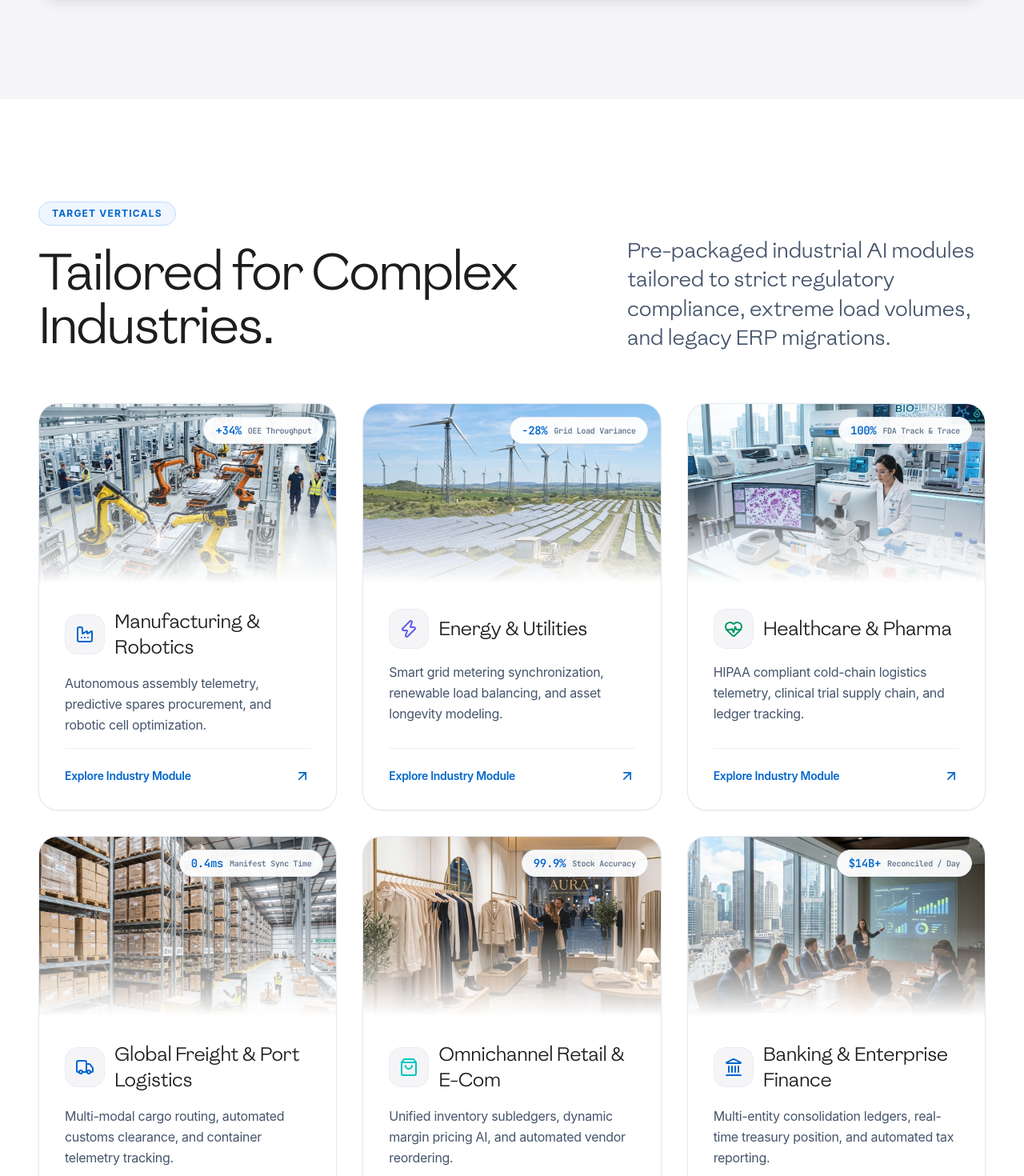
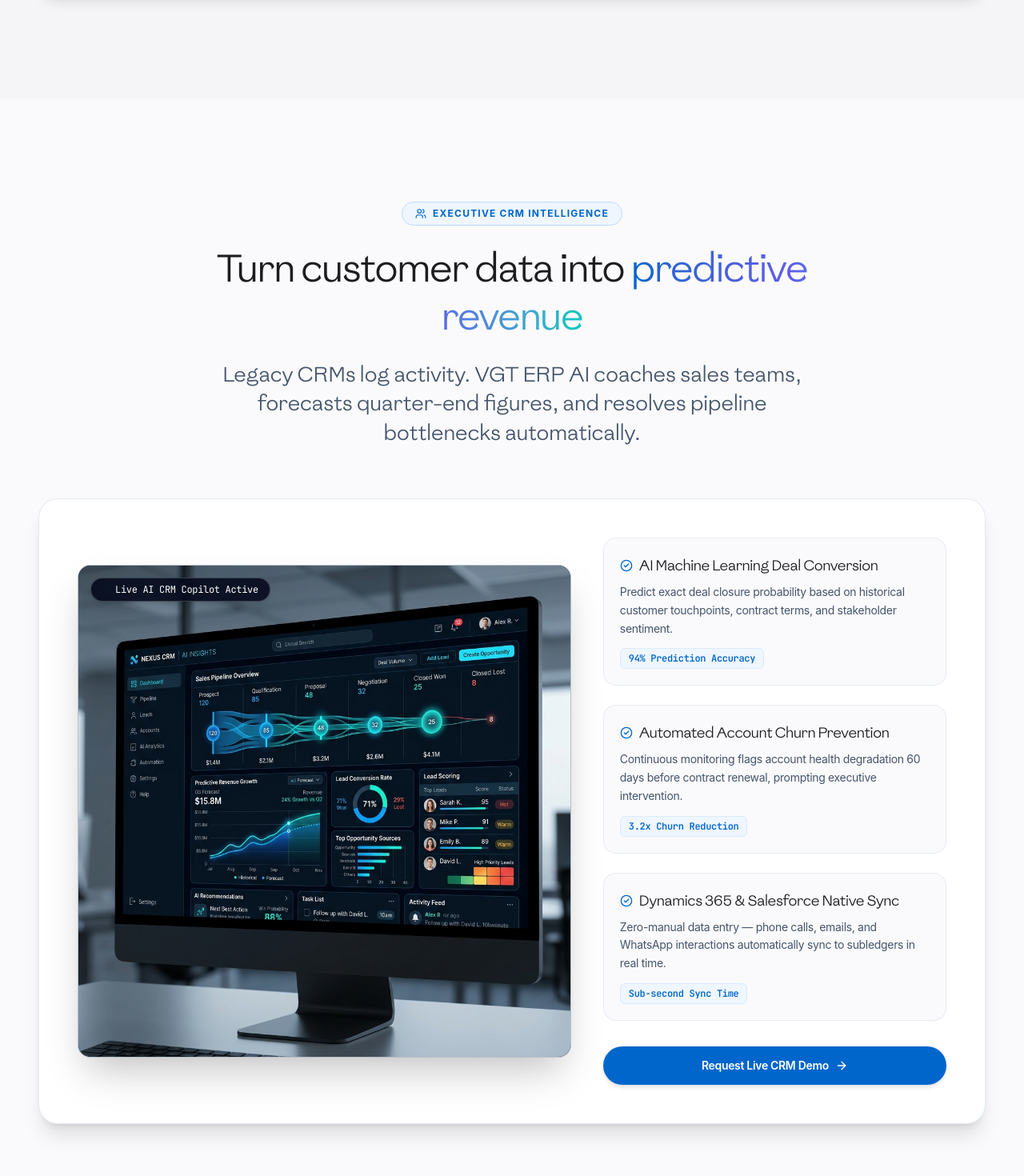
Before and after one commit to Florid6666/VGT-ERP-AI, a React (Vite) app: page / in a window 1280 px wide. Shown: the part 7820-9290 px from the top of the page at 80% size. Built offline with nearby package versions, Linux system fonts and the light colour scheme.

Commit message:
Integrate dedicated CrmShowcaseSection and verify navigation for CRM, Industries, and Microsoft Partnership

```diff
--- a/src/App.tsx
+++ b/src/App.tsx
@@ -6,6 +6,7 @@ import { WhyVgtSection } from './components/WhyVgtSection';
 import { ErpComparisonSection } from './components/ErpComparisonSection';
 import { ShowcaseDashboard } from './components/ShowcaseDashboard';
 import { FeatureTabs } from './components/FeatureTabs';
+import { CrmShowcaseSection } from './components/CrmShowcaseSection';
 import { IndustryGrid } from './components/IndustryGrid';
 import { MicrosoftPartnershipCallout } from './components/MicrosoftPartnershipCallout';
 import { TestimonialCarousel } from './components/TestimonialCarousel';
@@ -71,6 +72,13 @@ export function App() {
           }}
         />
 
+        <CrmShowcaseSection
+          onOpenTrial={() => {
+            showToast("CRM AI demo requested.");
+            scrollToContact();
+          }}
+        />
+
         <IndustryGrid />
 
         <MicrosoftPartnershipCallout />
--- /dev/null
+++ b/src/components/CrmShowcaseSection.tsx
@@ -0,0 +1,97 @@
+import { Users, ArrowRight, CheckCircle2 } from 'lucide-react';
+
+export const CrmShowcaseSection: React.FC<{ onOpenTrial: () => void }> = ({ onOpenTrial }) => {
+  const crmHighlights = [
+    {
+      title: 'AI Machine Learning Deal Conversion',
+      description: 'Predict exact deal closure probability based on historical customer touchpoints, contract terms, and stakeholder sentiment.',
+      metric: '94% Prediction Accuracy',
+    },
+    {
+      title: 'Automated Account Churn Prevention',
+      description: 'Continuous monitoring flags account health degradation 60 days before contract renewal, prompting executive intervention.',
+      metric: '3.2x Churn Reduction',
+    },
+    {
+      title: 'Dynamics 365 & Salesforce Native Sync',
+      description: 'Zero-manual data entry — phone calls, emails, and WhatsApp interactions automatically sync to subledgers in real time.',
+      metric: 'Sub-second Sync Time',
+    },
+  ];
+
+  return (
+    <section id="crm" className="w-full py-24 sm:py-32 bg-[#FAFAFC] relative overflow-hidden border-b border-[#E5E5EA]">
+      <div className="max-w-7xl mx-auto px-4 sm:px-6 lg:px-12 relative z-10">
+
+        {/* Header Block */}
+        <div className="flex flex-col items-center text-center max-w-3xl mx-auto mb-16">
+          <span className="text-xs font-bold uppercase tracking-widest text-[#0066CC] bg-blue-50 px-4 py-1.5 rounded-full border border-blue-200 mb-6 inline-flex items-center gap-2">
+            <Users className="w-3.5 h-3.5" /> Executive CRM Intelligence
+          </span>
+          <h2 className="text-3xl sm:text-5xl font-extrabold text-[#1D1D1F] tracking-tight leading-tight mb-6">
+            Turn customer data into{' '}
+            <span className="bg-gradient-to-r from-[#0066CC] via-[#5E5CE6] to-[#00C7BE] bg-clip-text text-transparent">
+              predictive revenue
+            </span>
+          </h2>
+          <p className="lead-text text-slate-600 font-normal">
+            Legacy CRMs log activity. VGT ERP AI coaches sales teams, forecasts quarter-end figures, and resolves pipeline bottlenecks automatically.
+          </p>
+        </div>
+
+        {/* Hero Visual & Feature Grid Container */}
+        <div className="bg-white rounded-3xl border border-slate-200/90 shadow-xl overflow-hidden p-8 sm:p-12 mb-12">
+          <div className="grid grid-cols-1 lg:grid-cols-12 gap-10 items-center">
+
+            {/* Left Image Showcase (7 cols) */}
+            <div className="lg:col-span-7 relative group">
+              <div className="rounded-2xl overflow-hidden border border-slate-200/80 shadow-2xl bg-slate-900">
+                <img
+                  src="/images/crm_dashboard_mockup.png"
+                  alt="VGT Autonomous CRM Dashboard"
+                  className="w-full h-auto object-cover group-hover:scale-103 transition-transform duration-700"
+                />
+              </div>
+              <div className="absolute top-4 left-4 px-3.5 py-1.5 rounded-full bg-slate-950/85 backdrop-blur-md border border-white/20 text-xs font-mono text-white flex items-center gap-2 shadow-lg">
+                <span className="w-2 h-2 rounded-full bg-emerald-400 animate-ping" />
+                <span>Live AI CRM Copilot Active</span>
+              </div>
+            </div>
+
+            {/* Right Pillars List (5 cols) */}
+            <div className="lg:col-span-5 space-y-6">
+              {crmHighlights.map((item, idx) => (
+                <div key={idx} className="p-5 rounded-2xl bg-[#FAFAFC] border border-slate-200/80 hover:border-[#0066CC]/50 transition-all duration-300">
+                  <div className="flex items-center justify-between mb-2">
+                    <h3 className="text-lg font-bold text-[#1D1D1F] flex items-center gap-2">
+                      <CheckCircle2 className="w-4 h-4 text-[#0066CC]" />
+                      {item.title}
+                    </h3>
+                  </div>
+                  <p className="text-sm text-slate-600 mb-3 leading-relaxed">
+                    {item.description}
+                  </p>
+                  <span className="inline-block text-xs font-mono font-bold text-[#0066CC] bg-blue-50 px-2.5 py-1 rounded-md border border-blue-100">
+                    {item.metric}
+                  </span>
+                </div>
+              ))}
+
+              <div className="pt-2">
+                <button
+                  onClick={onOpenTrial}
+                  className="w-full py-3.5 px-6 rounded-full bg-[#0066CC] hover:bg-[#0071E3] text-white font-semibold text-sm flex items-center justify-center gap-2 shadow-md hover:shadow-lg transition-all"
+                >
+                  <span>Request Live CRM Demo</span>
+                  <ArrowRight className="w-4 h-4" />
+                </button>
+              </div>
+            </div>
+
+          </div>
+        </div>
+
+      </div>
+    </section>
+  );
+};
```
